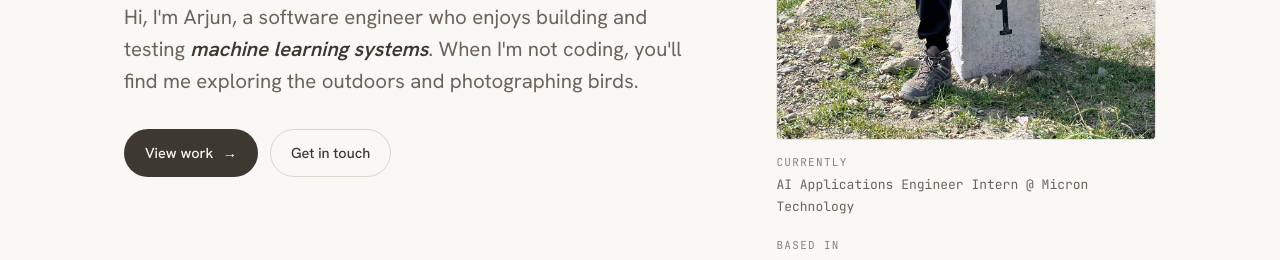
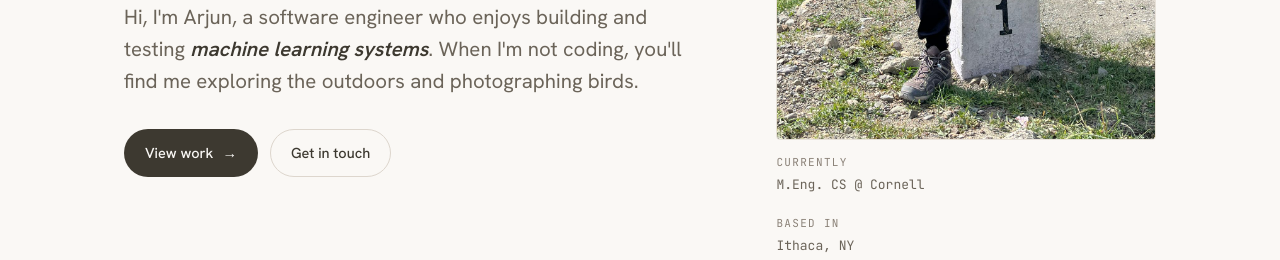
Before and after one commit to ArjunBasandrai/portfolio, an Astro site: page / in a window 1280 px wide. Shown: the part 535-795 px from the top of the page. Built offline with nearby package versions, Linux system fonts and the light colour scheme; Astro itself is replaced by a stand-in of ours.

Commit message:
feat: updated information

```diff
--- a/src/pages/index.astro
+++ b/src/pages/index.astro
@@ -30,9 +30,9 @@ const featured = order
           <img class="hero-portrait" src="/images/home/portrait.jpg" alt="Arjun Basandrai" width="640" height="800" />
           <dl class="hero-side">
             <dt>Currently</dt>
-            <dd>AI Applications Engineer Intern @ Micron Technology</dd>
+            <dd>M.Eng. CS @ Cornell</dd>
             <dt>Based in</dt>
-            <dd>Ahmedabad, India</dd>
+            <dd>Ithaca, NY</dd>
             <dt>Find me</dt>
             <dd><a class="txtlink" href="https://github.com/ArjunBasandrai">GitHub/ArjunBasandrai</a> · <a class="txtlink" href="https://www.linkedin.com/in/arjun-basandrai/">LinkedIn/arjun-basandrai</a></dd>
           </dl>
```
